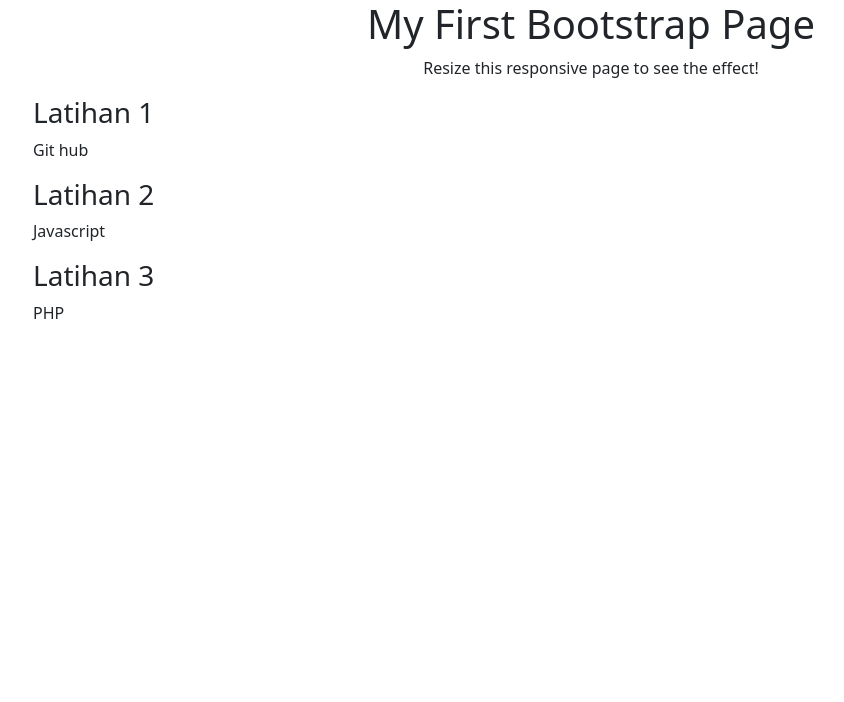
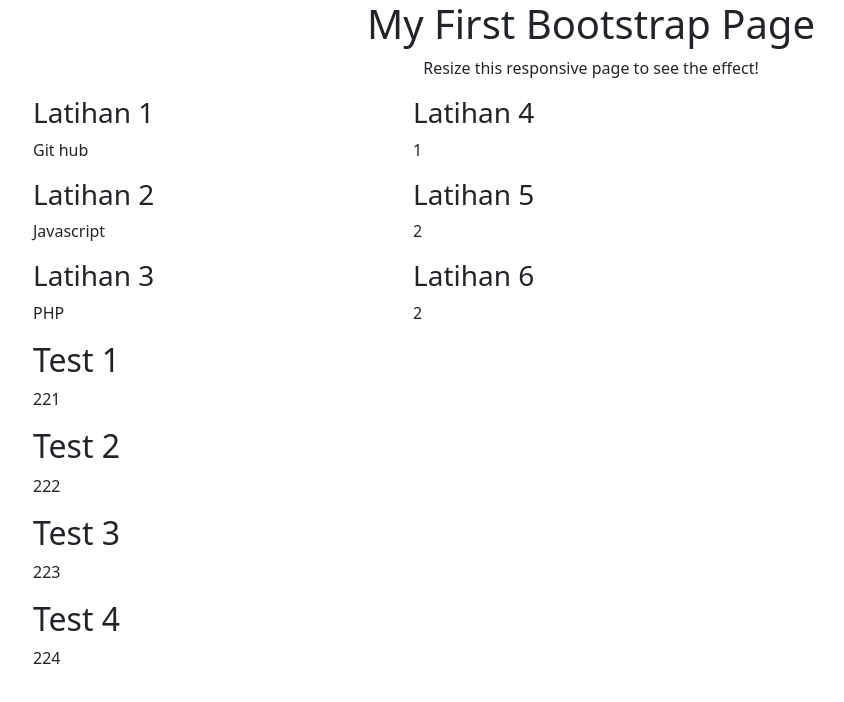
Before and after one commit to eksa306/Latihan-1, a plain HTML site: page index.html in a window 1280 px wide. Shown: the whole page, without its empty margins (49-893 px from the left). Drawn offline with nearby package versions, Linux system fonts and the light colour scheme.

Commit message:
Latihan1

```diff
--- a/index.html
+++ b/index.html
@@ -25,6 +25,48 @@
       <h3>Latihan 3
       </h3>
       <p>PHP</p>
+      </div>
+      <div class="col-sm-4">
+
+
+        <h3>Latihan 4
+        </h3>
+        <p>1</p>
+
+
+        <h3>Latihan 5
+        </h3>
+        <p>2</p>
+
+      <h3>Latihan 6<h3>
+        </h3>
+        <p>2</p>
+      </div>
+      </div>
+      <div class="row">
+
+      </div class="col-sm-4">
+
+      <h2> Test 1</h2>
+      <p>221</p>
+      <h2> Test 2</h2>
+      <p>222</p>
+
+      <h2> Test 3</h2>
+      <p>223</p>
+
+      <h2> Test 4</h2>
+      <p>224</p>
+      </div>
+
+
+
+
+
+
+
+
+
 
 
 
```
